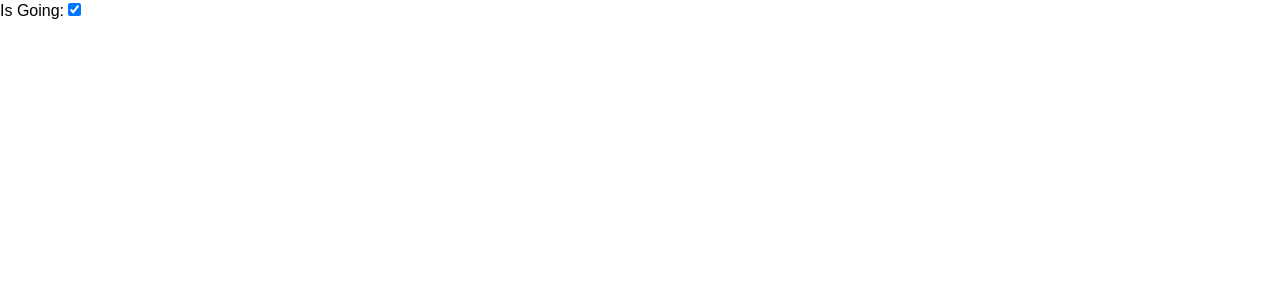
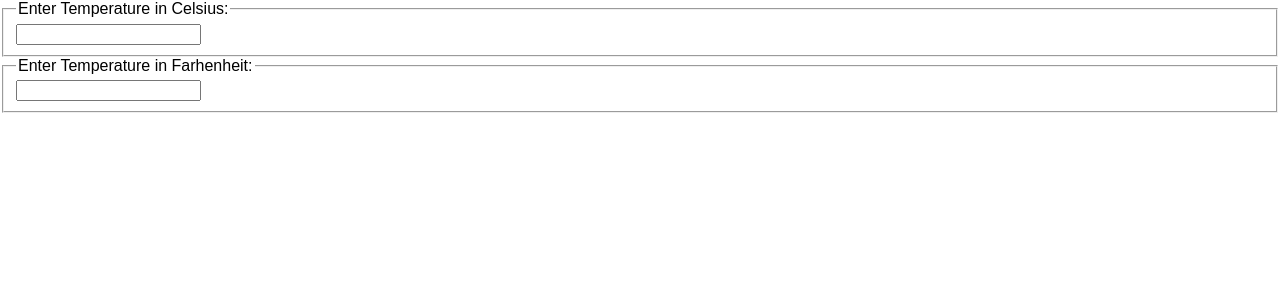
Before and after one commit to shashankKeshava/React, a React (Create React App) app in the folder hello-world/: page / in a window 1280 px wide. Shown: the top 300 px of the page. Built offline with nearby package versions, Linux system fonts and the light colour scheme.

Commit message:
Lifting states

```diff
--- a/hello-world/src/index.js
+++ b/hello-world/src/index.js
@@ -282,7 +282,58 @@ class Reservation extends React.Component {
     }
 }
 
+//Lifting States
+function BoilingVerdict(props) {
+    return props.celsius >= 100 ? <p>The water will boil</p> : <p>The water will not boil</p>;
+
+}
+
+const scaleName = {
+    c: 'Celsius',
+    f: 'Farhenheit'
+}
+
+//Conversions of C and F
+function toCelsius(farhenheit) {
+    return (farhenheit - 32) * 5 / 9;
+}
+
+function toFarenheit(celsius) {
+    return (celsius * 9 / 5) + 32;
+}
+
+class Calculator extends React.Component {
+    render() {
+        return (
+            <div>
+            <TemperatureInput scale="c"/>
+            <TemperatureInput scale="f"/>
+            </div>
+        )
+    }
+}
+
+class TemperatureInput extends React.Component {
+    constructor(props) {
+        super(props);
+        this.state = { temperature: '' };
+    }
+    handleChange = (e) => {
+        this.setState({ temperature: e.target.value });
+    }
+    render() {
+        const temperature = this.state.temperature;
+        const scale = this.props.scale;
+        return (
+            <fieldset>
+            <legend>Enter Temperature in {scaleName[scale]}:</legend>
+            <input value={temperature} onChange={this.handleChange}/>
+            </fieldset>
+        )
+    }
+}
+
 const element = <Welcome name="shashank"/>;
-ReactDOM.render(<Reservation/>,
+ReactDOM.render(<Calculator/>,
     document.getElementById('root')
 );
```
Lines whose indentation alone changed are shown as unchanged.
